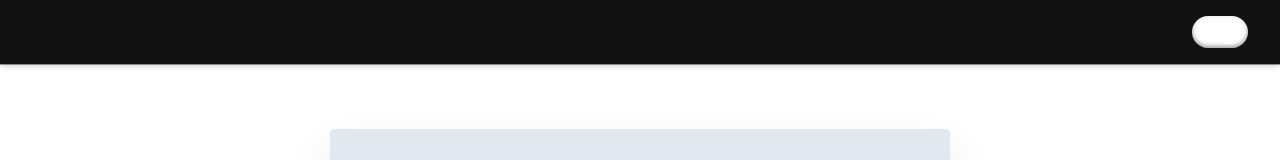
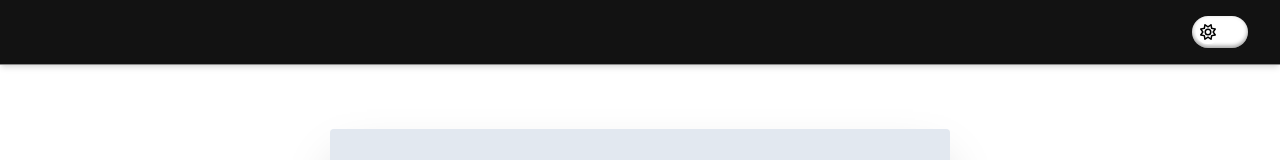
Before and after one commit to R-Whalen/Redux-ToDo, a Next.js app: page / in a window 1280 px wide. Shown: the top 160 px of the page. Built offline with nearby package versions, Linux system fonts and the light colour scheme.

Commit message:
toggle button styling

```diff
--- a/src/app/components/ToggleTheme.tsx
+++ b/src/app/components/ToggleTheme.tsx
@@ -21,7 +21,7 @@ const ToggleTheme = () => {
         'dark:bg-mixed-200',
         'rounded-full',
         'transform',
-        theme === 'light' ? 'translate-x-0' : 'translate-x-5',
+        theme === 'dark' ? 'translate-x-5' : 'translate-x-0',
         'transition-transform',
         'duration-500',
         'ease-in-out'
@@ -29,13 +29,13 @@ const ToggleTheme = () => {
 
     return (
         <div
-            className='relative w-14 h-8 rounded-full p-1 cursor-pointer bg-white dark:bg-mixed-200 shadow-[inset_0_-2px_4px_rgba(0,0,0,0.4)]'
+            className='relative w-14 h-8 rounded-full p-1 text-black dark:text-white cursor-pointer bg-white dark:bg-mixed-200 shadow-[inset_0_-2px_4px_rgba(0,0,0,0.4)] scale-2'
             onClick={toggleTheme}
         >
             <button className={button}>
-                {theme === 'light'
-                    ? <FontAwesomeIcon icon={faSun} style={{ color: 'black', height: '1.25rem' }} />
-                    : <FontAwesomeIcon icon={faMoon} style={{ color: 'white', height: '1.25rem' }} />
+                {theme === 'dark'
+                    ? <FontAwesomeIcon icon={faMoon} style={{ height: '1rem' }} />
+                    : <FontAwesomeIcon icon={faSun} style={{ height: '1rem' }} />
                 }
             </button>
         </div>
```
